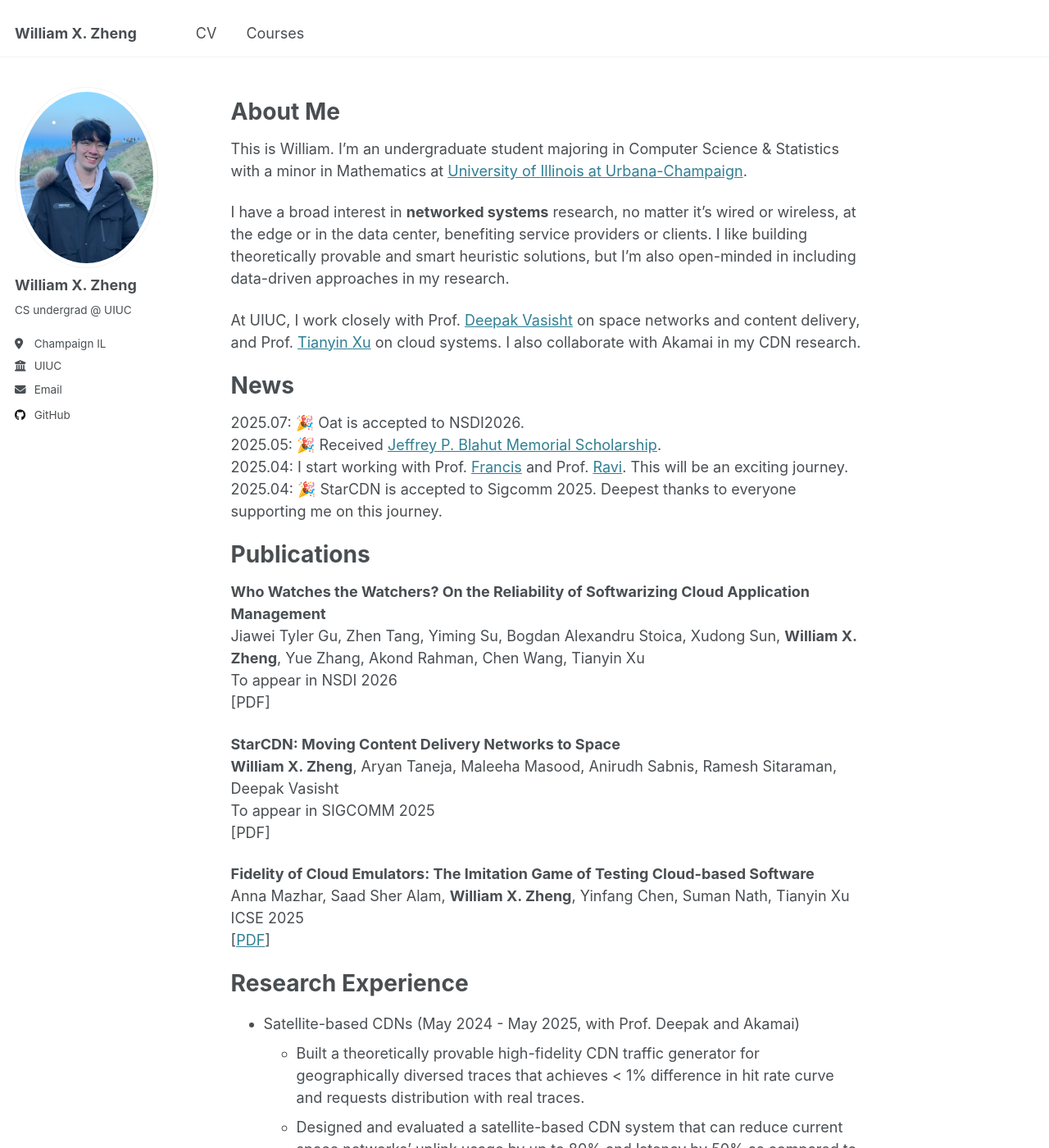
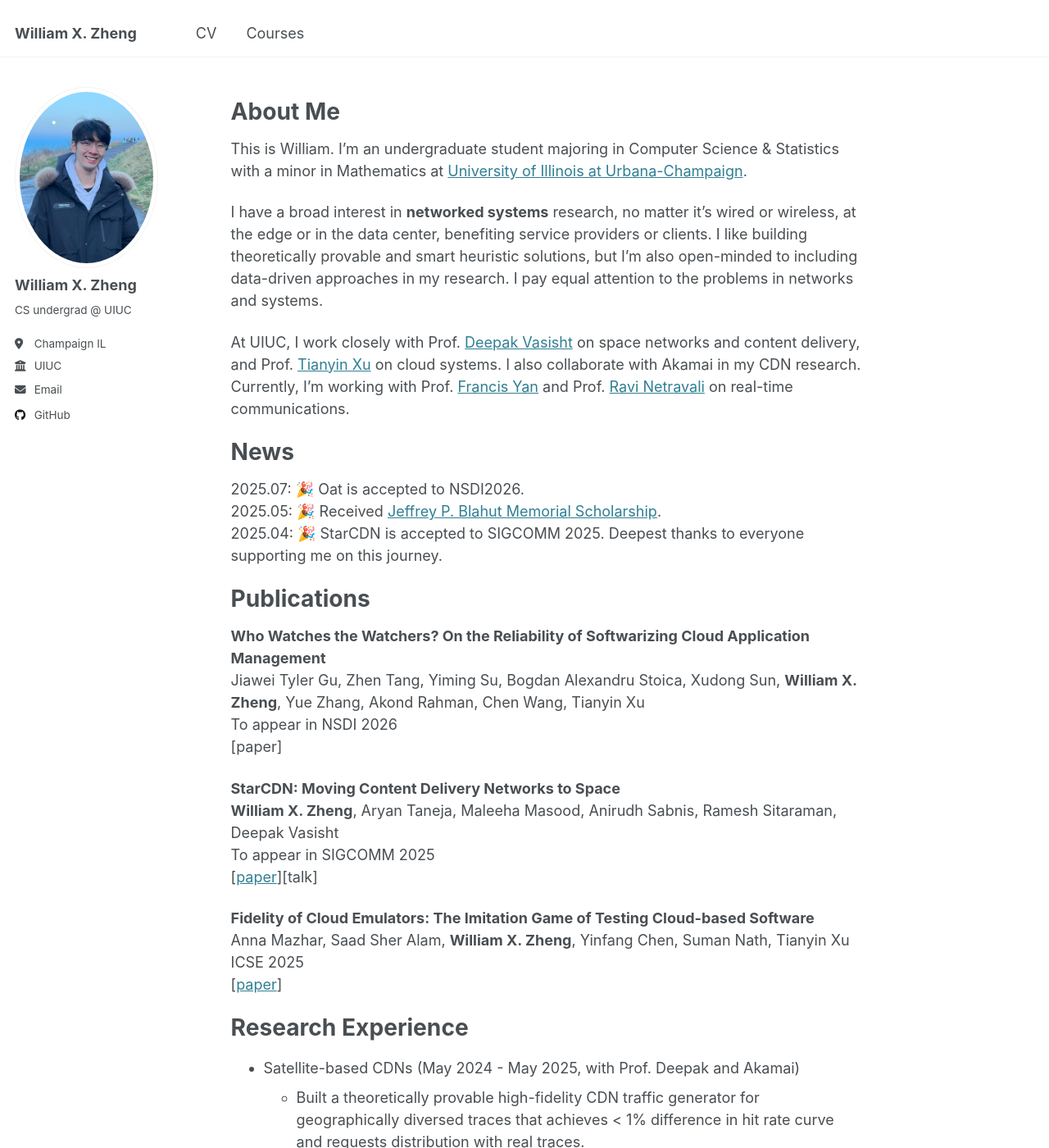
Before and after one commit to xinze-zheng/xinze-zheng.github.io, a Jekyll site: the page built from _pages/about.md, in a window 1280 px wide and 1400 px high. Shown: the whole window at 82% size. Built offline with Jekyll 4.4.1, drawn with Linux system fonts in a browser that asks for light colours; some of the changed text lies outside the part shown.

Commit message:
Update about.md

```diff
--- a/_pages/about.md
+++ b/_pages/about.md
@@ -10,40 +10,39 @@ About Me
 ======
 This is William. I'm an undergraduate student majoring in Computer Science & Statistics with a minor in Mathematics at [University of Illinois at Urbana-Champaign](https://illinois.edu/).
 
-I have a broad interest in **networked systems** research, no matter it's wired or wireless, at the edge or in the data center, benefiting service providers or clients. I like building theoretically provable and smart heuristic solutions, but I'm also open-minded in including data-driven approaches in my research.
+I have a broad interest in **networked systems** research, no matter it's wired or wireless, at the edge or in the data center, benefiting service providers or clients. I like building theoretically provable and smart heuristic solutions, but I'm also open-minded to including data-driven approaches in my research. I pay equal attention to the problems in networks and systems.
 
-At UIUC, I work closely with Prof. [Deepak Vasisht](https://deepakv.web.illinois.edu/index.html) on space networks and content delivery, and Prof. [Tianyin Xu](https://tianyin.github.io/) on cloud systems. I also collaborate with Akamai in my CDN research.
+At UIUC, I work closely with Prof. [Deepak Vasisht](https://deepakv.web.illinois.edu/index.html) on space networks and content delivery, and Prof. [Tianyin Xu](https://tianyin.github.io/) on cloud systems. I also collaborate with Akamai in my CDN research. Currently, I'm working with Prof. [Francis Yan](https://fyy.cs.illinois.edu/) and Prof. [Ravi Netravali](https://www.cs.princeton.edu/~ravian/)  on real-time communications.
 
 News
 =====
 2025.07: 🎉 Oat is accepted to NSDI2026. \\
 2025.05: 🎉 Received [Jeffrey P. Blahut Memorial Scholarship](https://siebelschool.illinois.edu/about/awards/undergraduate-scholarships-awards/jeffrey-p-blahut-memorial-scholarship). \\
-2025.04: I start working with Prof. [Francis](https://fyy.cs.illinois.edu/) and Prof. [Ravi](https://www.cs.princeton.edu/~ravian/). This will be an exciting journey.\\
-2025.04: 🎉 StarCDN is accepted to Sigcomm 2025. Deepest thanks to everyone supporting me on this journey.
+2025.04: 🎉 StarCDN is accepted to SIGCOMM 2025. Deepest thanks to everyone supporting me on this journey.
 
 Publications
 =====
 **Who Watches the Watchers? On the Reliability of Softwarizing Cloud Application Management**\\
 Jiawei Tyler Gu, Zhen Tang, Yiming Su, Bogdan Alexandru Stoica, Xudong Sun, **William X. Zheng**, Yue Zhang, Akond Rahman, Chen Wang, Tianyin Xu\\
 To appear in NSDI 2026\\
-[PDF]
+[paper]
 
 **StarCDN: Moving Content Delivery Networks to Space**\\
 **William X. Zheng**, Aryan Taneja, Maleeha Masood, Anirudh Sabnis, Ramesh Sitaraman, Deepak Vasisht\\
 To appear in SIGCOMM 2025\\
-[PDF]
+[[paper](https://dl.acm.org/doi/10.1145/3718958.3754345)][talk]
 
 **Fidelity of Cloud Emulators: The Imitation Game of Testing Cloud-based Software**\\
 Anna Mazhar, Saad Sher Alam, **William X. Zheng**, Yinfang Chen, Suman Nath, Tianyin Xu\\
 ICSE 2025\\
-[[PDF](https://www.microsoft.com/en-us/research/publication/fidelity-of-cloud-emulators-the-imitation-game-of-testing-cloud-based-software/)]
+[[paper](https://www.microsoft.com/en-us/research/publication/fidelity-of-cloud-emulators-the-imitation-game-of-testing-cloud-based-software/)]
 
 Research Experience
 ======
 * Satellite-based CDNs (May 2024 - May 2025, with Prof. Deepak and Akamai)
   * Built a theoretically provable high-fidelity CDN traffic generator for geographically diversed traces that achieves < 1% difference in hit rate curve and requests distribution with real traces.
   * Designed and evaluated a satellite-based CDN system that can reduce current space networks' uplink usage by up to 80% and latency by 50% as compared to current space networks.
-* Cloud Management Systen Interaction (May 2024 - Present, with Prof. Tianyin)
+* Cloud Management Systen Interaction (May 2024 - May 2025, with Prof. Tianyin)
   * Studied the interaction and failure patterns between cloud management system, operator, and applications.
   * Found 70+ new bugs with a tool implemented based on the findings in study.
 * Cloud Storage System Emulator Fidelity (May 2023 - March 2024, with Prof. Tianyin)
```
